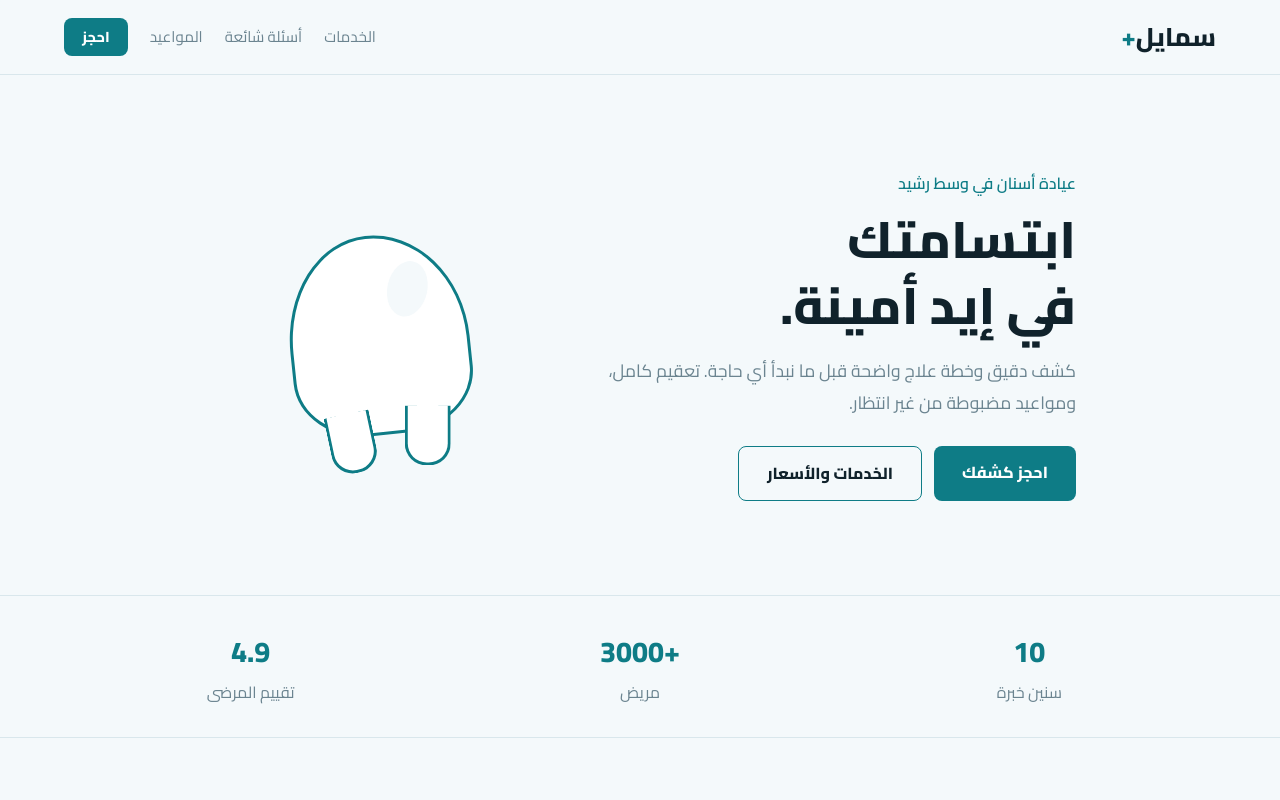
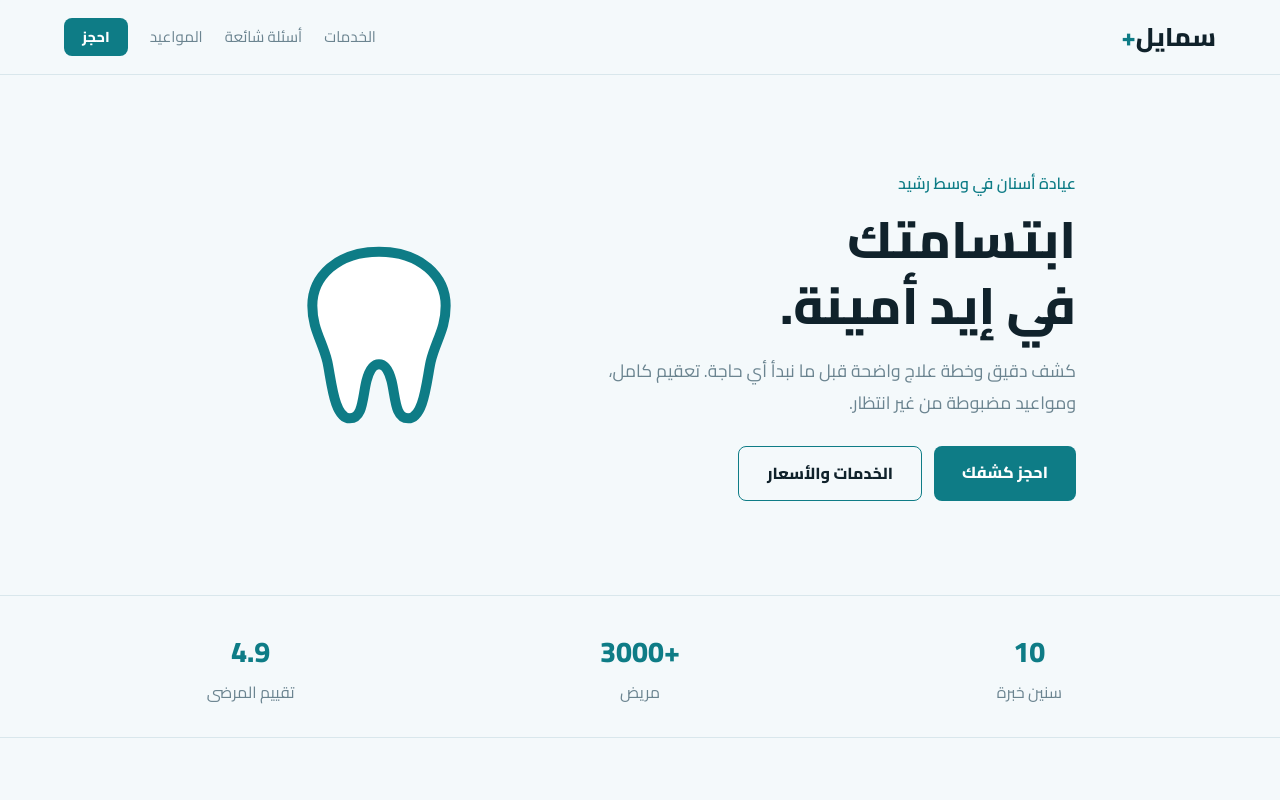
Before and after one commit to welcome789000-sys/clinic-landing, a plain HTML site: page index.html in a window 1280 px wide. Shown: the top 800 px of the page. Drawn offline with Linux system fonts and the light colour scheme.

Commit message:
Update index.html

```diff
--- a/index.html
+++ b/index.html
@@ -33,7 +33,9 @@
     </div>
   </div>
   <div class="hero-art" aria-hidden="true">
-    <div class="tooth"><i class="shine"></i><i class="root right"></i><i class="root left"></i></div>
+    <svg viewBox="0 0 24 24" width="200" height="200" role="img" aria-label="سنة">
+      <path d="M12 2C7 2 4 5 4 8.5c0 2.8 1.2 4.2 1.8 6.7C6.3 17.5 6.6 22 8.5 22c1.6 0 1.5-2.5 2-4.5.3-1.2.8-2 1.5-2s1.2.8 1.5 2c.5 2 .4 4.5 2 4.5 1.9 0 2.2-4.5 2.7-6.8.6-2.5 1.8-3.9 1.8-6.7C20 5 17 2 12 2z" fill="#ffffff" stroke="#0e7c86" stroke-width="1.2"/>
+    </svg>
   </div>
 </section>
 
```
